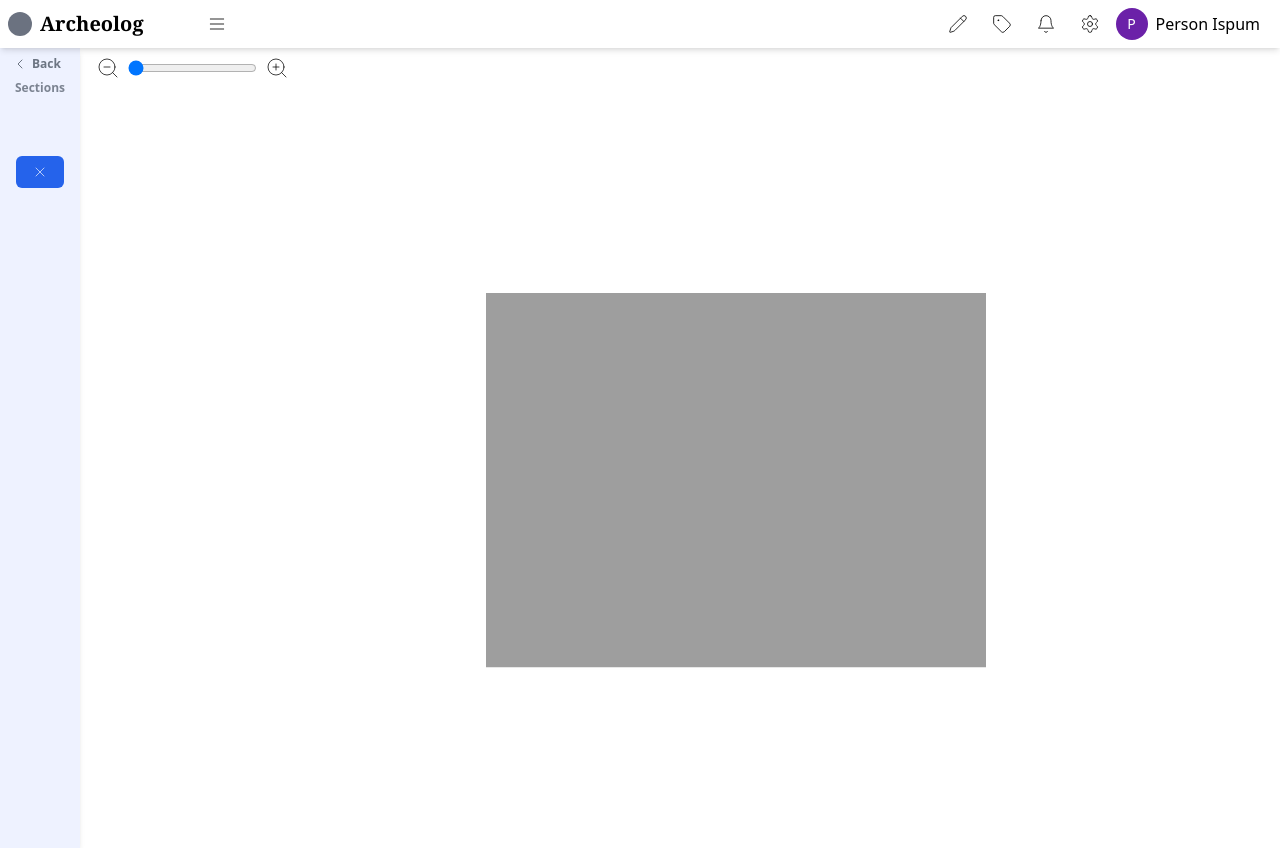
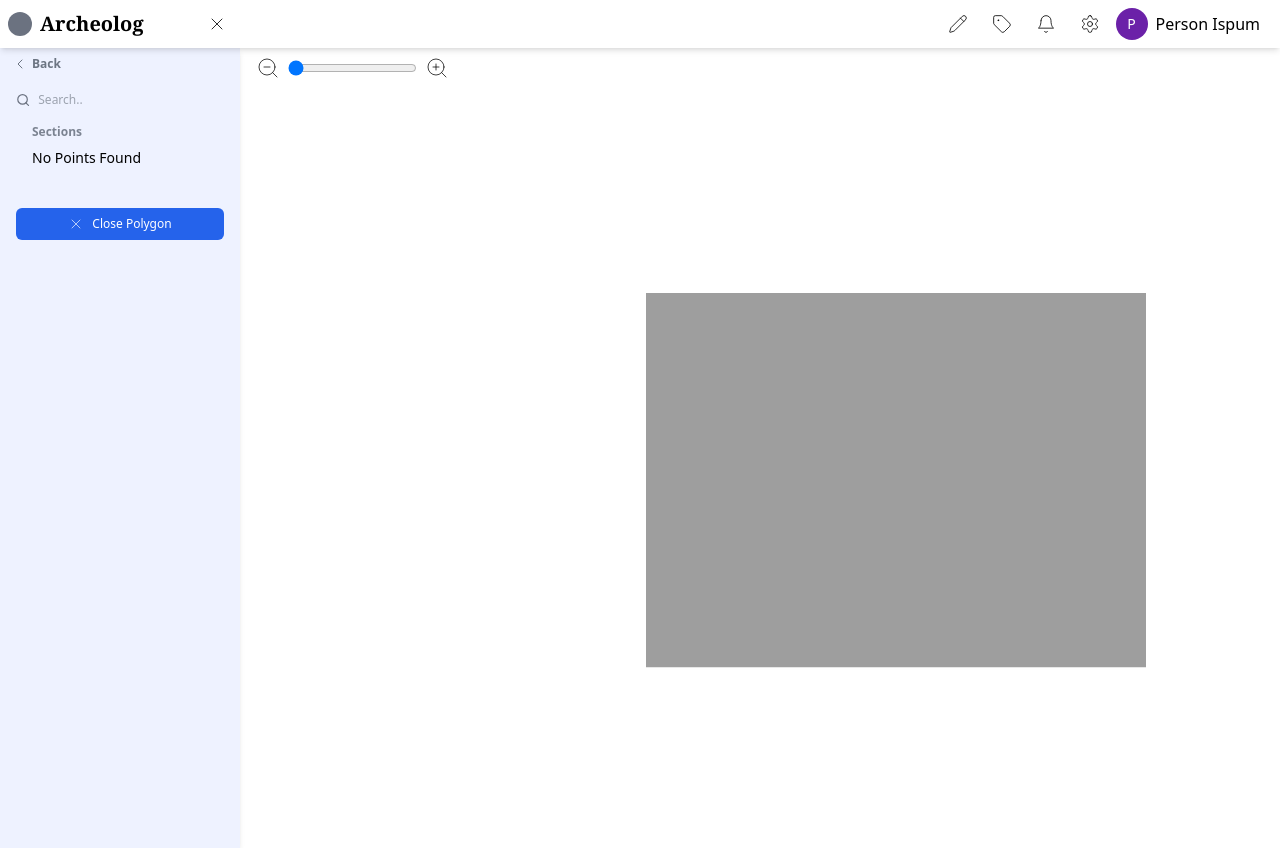
Before and after one commit to muhammaduzair19/arceology-app, a React (Vite) app: page /points in a window 1280 px wide. Built offline with nearby package versions, Linux system fonts and the light colour scheme.

Commit message:
update app and points

```diff
--- a/src/context/app-context.jsx
+++ b/src/context/app-context.jsx
@@ -5,8 +5,8 @@ const AppContext = createContext();
 
 // eslint-disable-next-line react/prop-types
 const AppContextProvider = ({ children }) => {
-    const [isSidebarCollapsed, setIsSidebarCollapsed] = useState(true);
-    const [isMenuItemCollapsed, setIsMenuItemCollapsed] = useState(true);
+    const [isSidebarCollapsed, setIsSidebarCollapsed] = useState(false);
+    const [isMenuItemCollapsed, setIsMenuItemCollapsed] = useState(false);
     const [isPanning, setIsPanning] = useState(false);
     const [isPencilSelect, setIsPencilSelect] = useState(false);
     const [isAddSectionOpen, setIsAddSectionOpen] = useState(false);
--- a/src/pages/app-pages/app/index.jsx
+++ b/src/pages/app-pages/app/index.jsx
@@ -81,8 +81,8 @@ const MenuItem = () => {
         setIsAddSectionOpen(true);
     };
 
-    const toPoints = (points) => {
-        localStorage.setItem("points", JSON.stringify(points));
+    const saveSingleShape = (singleLine) => {
+        localStorage.setItem("singleLine", JSON.stringify(singleLine));
         navigate("/points");
     };
 
@@ -332,10 +332,10 @@ const MenuItem = () => {
                                         <Line
                                             {...line}
                                             onDblClick={(e) =>
-                                                toPoints(e.target.attrs)
+                                                saveSingleShape(e.target.attrs)
                                             }
                                             onDblTap={(e) =>
-                                                toPoints(e.target.attrs)
+                                                saveSingleShape(e.target.attrs)
                                             }
                                         />
 
--- a/src/pages/app-pages/points/index.jsx
+++ b/src/pages/app-pages/points/index.jsx
@@ -55,12 +55,31 @@ const Points = () => {
         width: 0,
         height: 0,
     });
+    const [line, setLine] = useState(() => {
+        try {
+            const storedLine = localStorage.getItem("singleLine");
+            return storedLine ? JSON.parse(storedLine) : {};
+        } catch (error) {
+            console.log(error);
+        }
+    });
+
     const [points, setPoints] = useState(() => {
         try {
-            const storedPoints = localStorage.getItem("points");
-            return storedPoints ? JSON.parse(storedPoints) : {};
+            const storedPoints = localStorage.getItem("singleLine");
+            if (storedPoints) {
+                const parsedPoints = JSON.parse(storedPoints).points;
+                const halfPoints = parsedPoints.slice(
+                    0,
+                    Math.floor(parsedPoints.length / 2)
+                );
+                return halfPoints;
+            } else {
+                return [];
+            }
         } catch (error) {
-            console.log(error);
+            console.error("Error parsing stored points:", error);
+            return [];
         }
     });
 
@@ -132,13 +151,17 @@ const Points = () => {
                 <div className="flex-grow flex flex-col gap-8">
                     <div>
                         <TagItem label={"Sections"} />
-                        {points["points"]?.map((point, index) => (
-                            <PointLink
-                                key={index}
-                                label={`Point ${index + 1}`}
-                                isCollapsed={isMenuItemCollapsed}
-                            />
-                        ))}
+                        {points.length > 0 ? (
+                            points.map((point, index) => (
+                                <PointLink
+                                    key={index}
+                                    label={`Point ${index + 1}`}
+                                    isCollapsed={isMenuItemCollapsed}
+                                />
+                            ))
+                        ) : (
+                            <p className="text-sm ml-8 " >No Points Found</p>
+                        )}
                     </div>
                     <div
                         className={`w-full px-4 ${
@@ -203,8 +226,43 @@ const Points = () => {
                                 />
                             )}
 
-
-                            <Line {...points} />
+                            {line?.points?.map(() => {
+                                const vector2d = [];
+                                for (
+                                    let i = 0;
+                                    i < line.points.length;
+                                    i = i + 2
+                                ) {
+                                    const x = line.points[i];
+                                    const y = line.points[i + 1];
+                                    vector2d.push({ x, y });
+                                }
+                                const circles = vector2d.map((vec, index) => (
+                                    <React.Fragment key={index}>
+                                        <Circle
+                                            x={vec.x}
+                                            y={vec.y}
+                                            radius={10}
+                                            fill={"skyblue"}
+                                            stroke="black"
+                                            strokeWidth={1}
+                                        />
+                                        <Text
+                                            fontSize={14}
+                                            text={index}
+                                            fill={"black"}
+                                            x={vec.x - 14 / 4}
+                                            y={vec.y - 14 / 2}
+                                        />
+                                    </React.Fragment>
+                                ));
+                                return (
+                                    <>
+                                        <Line {...line} fill={"transparent"} />
+                                        {circles}
+                                    </>
+                                );
+                            })}
                         </Layer>
                     </Stage>
                 </div>
```
